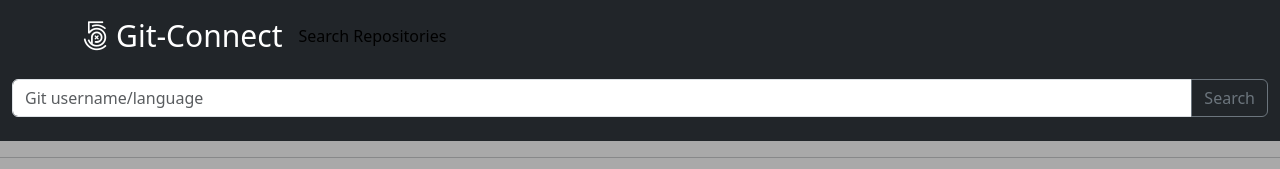
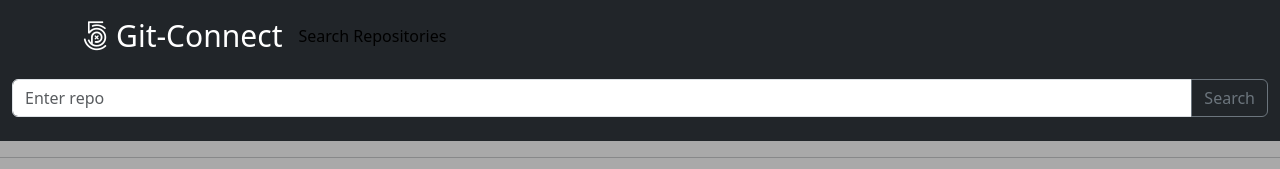
Before and after one commit to Cian747/git-connect, an Angular app: page /repo in a window 1280 px wide. Shown: the top 169 px of the page. Built offline with nearby package versions, Linux system fonts and the light colour scheme; no server answers.

Commit message:
made changes function and repo htl

```diff
--- a/src/app/repo/repo.component.html
+++ b/src/app/repo/repo.component.html
@@ -1,7 +1,7 @@
 <nav class="navbar navbar-dark bg-dark">
     <div class="container-fluid">
         <div class="input-group mb-3">
-            <input type="text" class="form-control" placeholder="Git username/language" name="repoSearch" #repoSearch id="repoSearch" (keyup.enter)="localRepos(repoSearch.value)" aria-label="Recipient's username" aria-describedby="button-addon2">
+            <input type="text" class="form-control" placeholder="Enter repo" name="repoSearch" #repoSearch id="repoSearch" (keyup.enter)="localRepos(repoSearch.value)" aria-label="Recipient's username" aria-describedby="button-addon2">
             <button class="btn btn-outline-secondary" (click)="localRepos(repoSearch.value)" type="button" id="button-addon2">Search</button>
           </div>
     </div>
--- a/src/app/repo/repo.component.ts
+++ b/src/app/repo/repo.component.ts
@@ -15,9 +15,9 @@ export class RepoComponent implements OnInit {
   localRepos(input: string) {
     if(input) {
       console.log(input);
-      this.services.getUserRepo(input).toPromise().then((response: any) => {
+      this.services.findRepos(input).toPromise().then((response: any) => {
         console.log(response);
-        this.repos = response;
+        this.repos = response.items;
       })
     }
   }
--- a/src/app/user-service/user.service.ts
+++ b/src/app/user-service/user.service.ts
@@ -16,10 +16,14 @@ export class UserService {
 
     }
     return this.http.get(`https://api.github.com/users/${input}`);
-    // `https://api.github.com/users/kiman121`
   };
 
   getUserRepo(input: string) {
     return this.http.get(`https://api.github.com/users/${input}/repos`);
   }
+
+  findRepos(input: string){
+    return this.http.get(`https://api.github.com/search/repositories?q=${input}`);
+
+  }
 }
```
